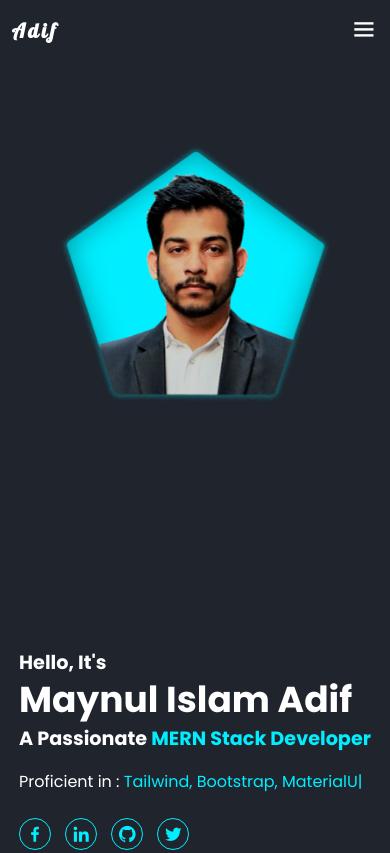
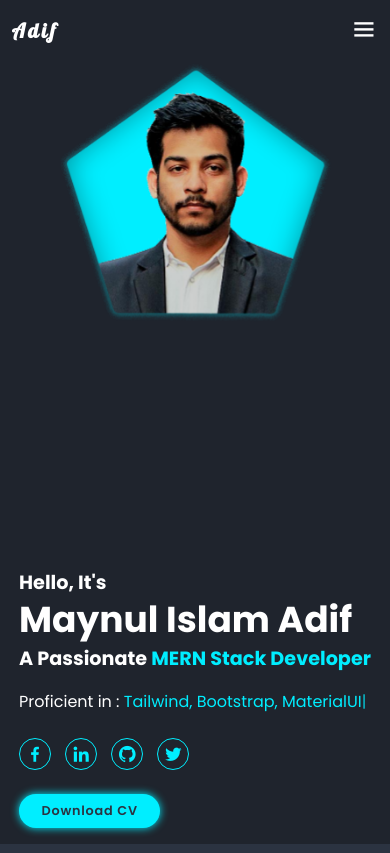
Before and after one commit to adifkhan/Personal-Portfolio, a plain HTML site: page index.html in a window 390 px wide. Shown: the top 853 px of the page. Drawn offline with nearby package versions, Linux system fonts and the light colour scheme.

Commit message:
some changes in responsiveness

```diff
--- a/style.css
+++ b/style.css
@@ -464,9 +464,6 @@ span {
   html {
     font-size: 50%;
   }
-  section {
-    margin-top: 80px;
-  }
   .contact-container form .input-box input {
     width: 100%;
   }
```
